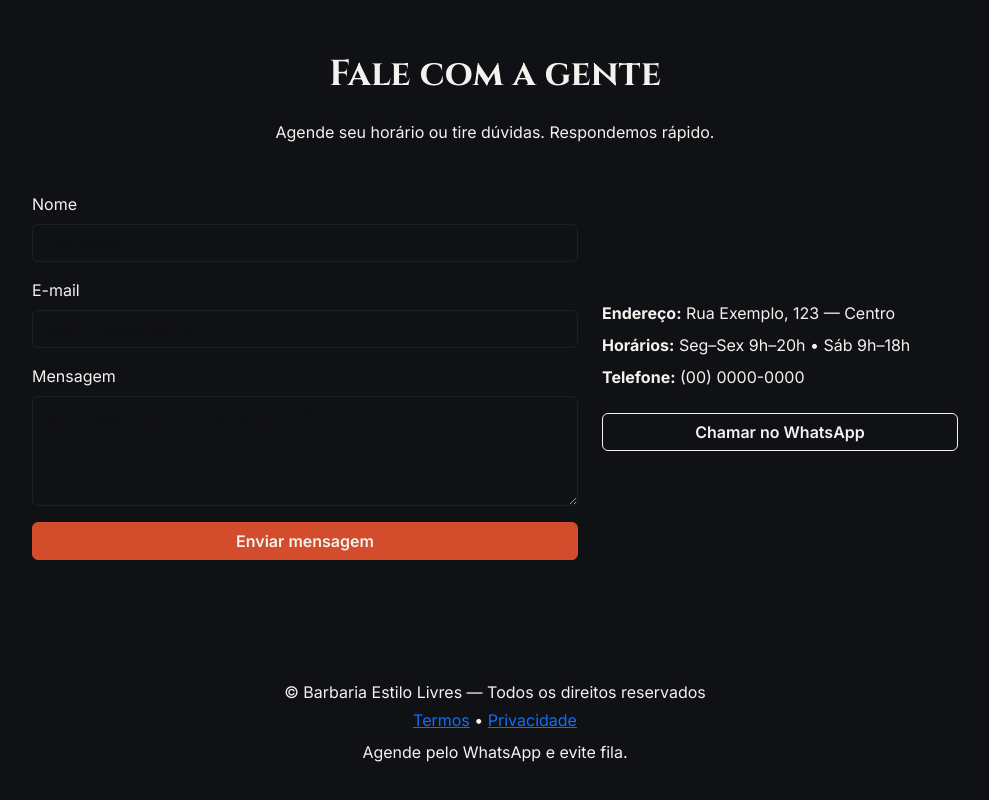
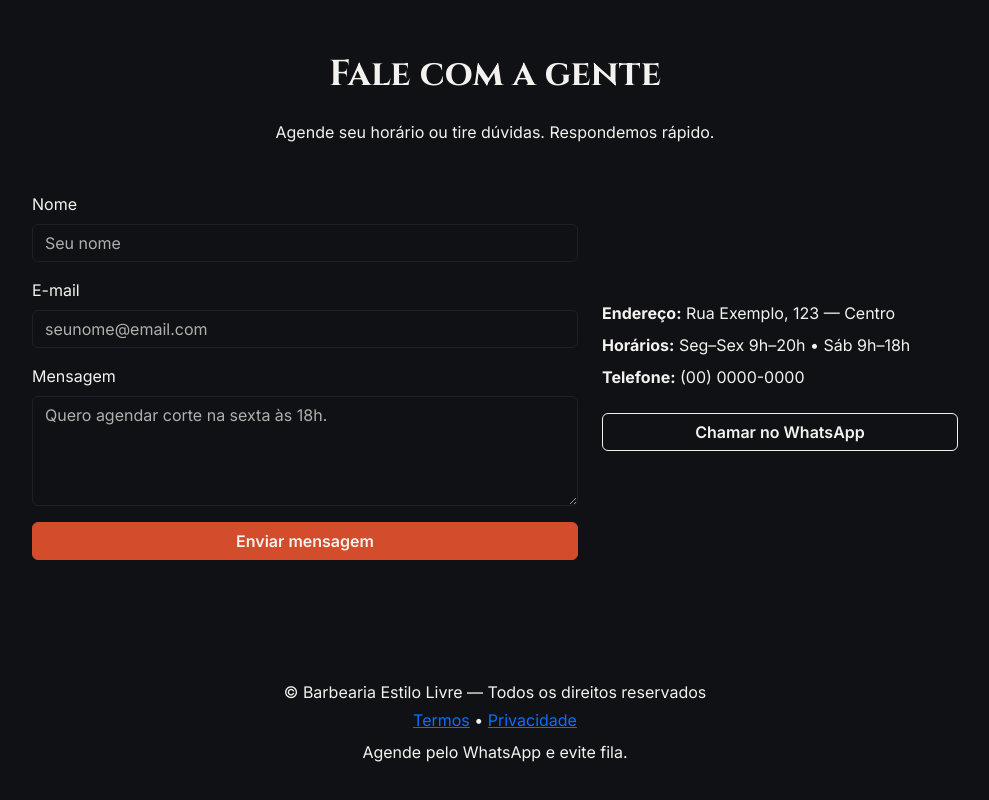
Before and after one commit to LipeLuce/SiteBarbearia, a website: page index.html in a window 1280 px wide. Shown: the part 2104-2904 px from the top of the page, without its empty margins (145-1134 px from the left). Drawn offline with nearby package versions, Linux system fonts and the light colour scheme.

Commit message:
Fix branding text and add CSS sync check

```diff
--- a/index.html
+++ b/index.html
@@ -21,7 +21,7 @@
         <nav class="navbar navbar-expand-lg fixed-top">
             <div class="container">
                 <a class="navbar-brand" href="#home">
-                    <img src="Imagens/logo.png" alt="Logo Barbearia X" class="logo">
+                    <img src="Imagens/logo.png" alt="Logo Barbearia Estilo Livre" class="logo">
                     <span class="d-none d-md-inline">Barbearia Estilo livre</span>
                     <span class="d-md-none">Barbearia</span>
                 </a>
@@ -211,7 +211,7 @@
     <!-- Rodapé -->
     <footer class="py-4">
         <div class="container text-center">
-            <p class="small-text mb-1">© Barbaria Estilo Livres — Todos os direitos reservados</p>
+            <p class="small-text mb-1">© Barbearia Estilo Livre — Todos os direitos reservados</p>
             <p class="small-text mb-1"><a href="#">Termos</a> • <a href="#">Privacidade</a></p>
             <p class="small-text footer-cta mt-2">Agende pelo WhatsApp e evite fila.</p>
         </div>
--- a/scss/_contato.scss
+++ b/scss/_contato.scss
@@ -13,7 +13,7 @@
     .form-control {
         background-color: transparent;
         border: 1px solid $subtle-lines;
-        color: $primary-bg;
+        color: $primary-color;
 
         &:focus {
             box-shadow: none;
@@ -21,7 +21,7 @@
         }
 
         &::placeholder {
-            color: rgba($primary-bg, 0.6);
+            color: rgba($primary-color, 0.7);
         }
     }
 
```
Also changed, not shown: package.json (added, +18 -0 lines), css/css/estilos.css, 3 other files.
